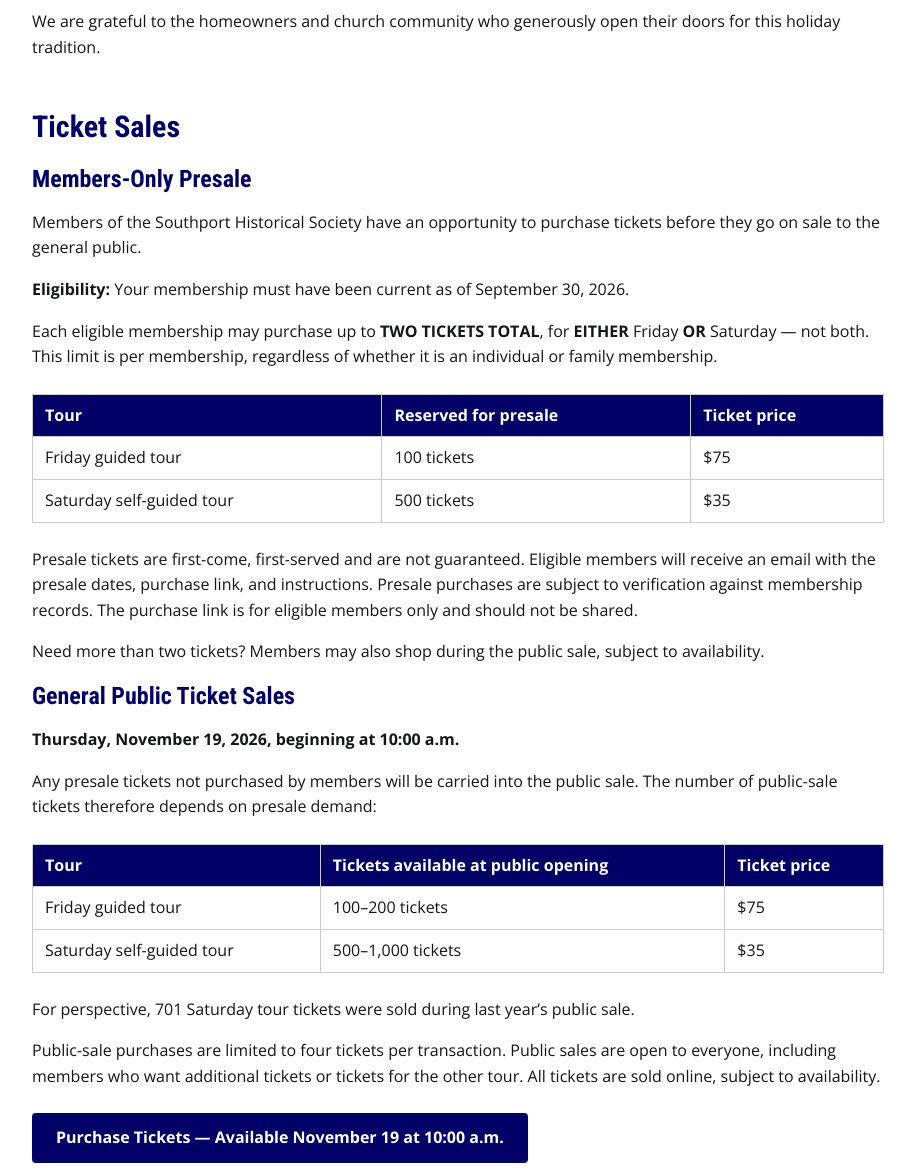
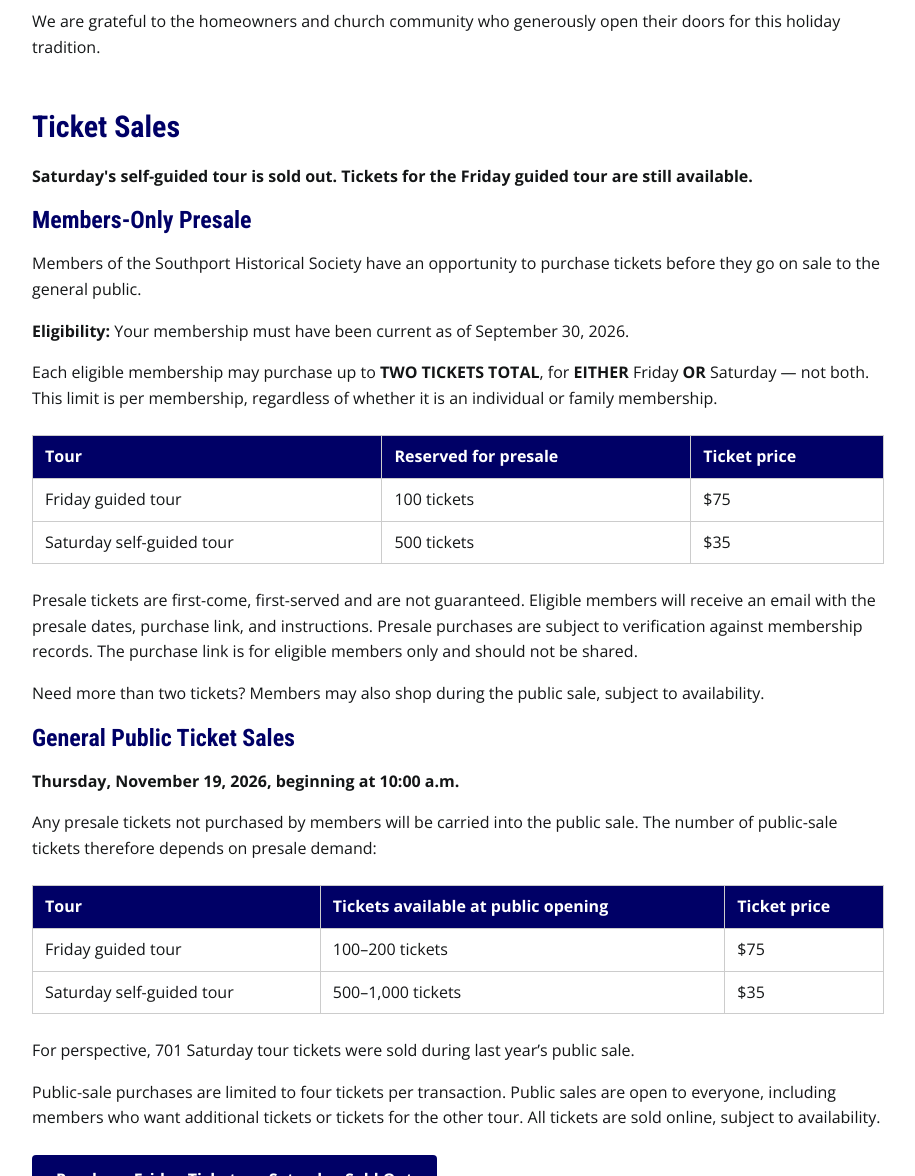
Before and after one commit to southport-historical-society/website, a plain HTML site: page programs/holiday-home-tour-2026/index.html in a window 1280 px wide. Shown: the part 2639-3815 px from the top of the page, without its empty margins (182-1097 px from the left). Drawn offline with nearby package versions, Linux system fonts and the light colour scheme.

Commit message:
Resync from production (production newer): programs/holiday-home-tour-2026/index.html

```diff
--- a/programs/holiday-home-tour-2026/index.html
+++ b/programs/holiday-home-tour-2026/index.html
@@ -121,7 +121,7 @@
   </div>
   <div class="tour-card">
     <h3>Saturday, December 12<br>Traditional Self-Guided Tour</h3>
-    <p class="price">$35 per ticket</p>
+    <p class="price">$35 per ticket — <strong>SOLD OUT</strong></p>
     <p><strong>11:00 a.m.&ndash;5:00 p.m.</strong> &nbsp;|&nbsp; 1,000 tickets total</p>
     <p>Enjoy our traditional Holiday Tour of Homes at your own pace. Visit nine decorated homes and a historic church, choosing your own route and schedule during tour hours. Discover the homes&rsquo; architecture, stories, and festive touches as you explore Southport.</p>
     <p>Tickets are in the form of a keepsake booklet that includes a map of the home. You must pick up your tickets before starting the tour. Pickup is December 5th through December 12th, the day of the tour at Ft. Johnston Southport Museum and Visitor's Center Open Monday - Saturday 10 am to 4 pm (closed Sundays). Purchaser ID required.</p>
@@ -149,6 +149,7 @@
 <p>We are grateful to the homeowners and church community who generously open their doors for this holiday tradition.</p>
 
 <h2 id="tickets">Ticket Sales</h2>
+<p><strong>Saturday's self-guided tour is sold out. Tickets for the Friday guided tour are still available.</strong></p>
 
 <h3>Members-Only Presale</h3>
 <p>Members of the Southport Historical Society have an opportunity to purchase tickets before they go on sale to the general public.</p>
@@ -172,7 +173,7 @@
 </table>
 <p>For perspective, 701 Saturday tour tickets were sold during last year&rsquo;s public sale.</p>
 <p>Public-sale purchases are limited to four tickets per transaction. Public sales are open to everyone, including members who want additional tickets or tickets for the other tour. All tickets are sold online, subject to availability.</p>
-<p><a class="btn-tickets" href="https://www.zeffy.com/en-US/ticketing/2026-southport-holiday-tour-of-homes-ticket-sale">Purchase Tickets &mdash; Available November 19 at 10:00 a.m.</a></p>
+<p><a class="btn-tickets" href="https://www.zeffy.com/en-US/ticketing/2026-southport-holiday-tour-of-homes-ticket-sale-2">Purchase Friday Tickets &mdash; Saturday Sold Out</a></p>
 
 <h2>Tickets and Check-In</h2>
 
```
